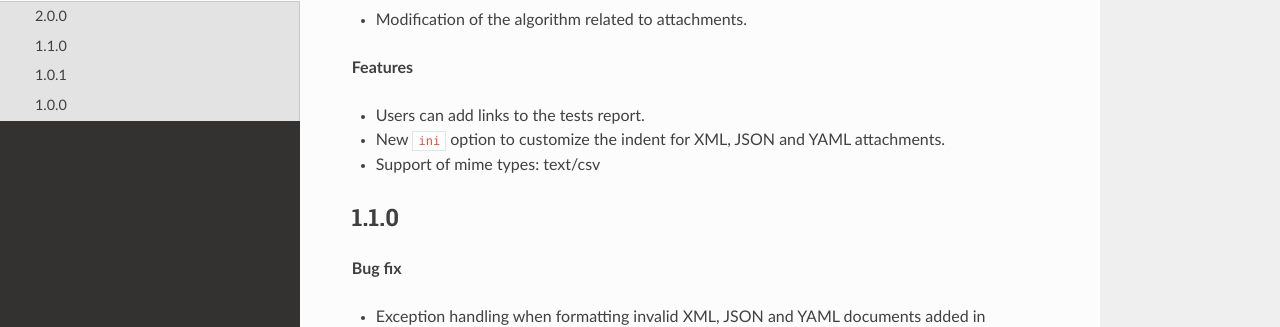
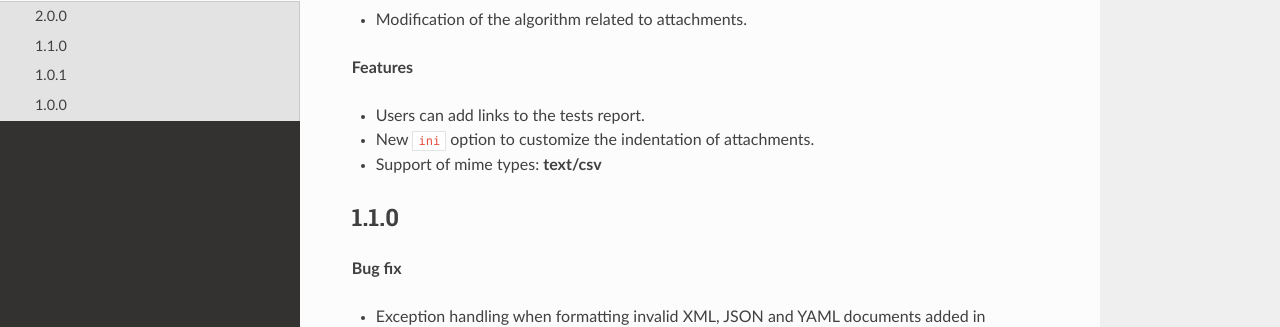
Before and after one commit to harmin-parra/pytest-report-extras, a Sphinx documentation site: the page built from docs/changelog.rst, in a window 1280 px wide and 1294 px high. Shown: the part 256-583 px from the top of the window. Built offline with Sphinx 7.4.7 and the Read the Docs theme 3.1.0, drawn with Linux system fonts in a browser that asks for light colours.

Commit message:
update docs

```diff
--- a/docs/changelog.rst
+++ b/docs/changelog.rst
@@ -13,8 +13,8 @@ Changelog
 **Features**
 
 * Users can add links to the tests report.
-* New ``ini`` option to customize the indent for XML, JSON and YAML attachments.
-* Support of mime types: text/csv
+* New ``ini`` option to customize the indentation of attachments.
+* Support of mime types: **text/csv**
 
 
 1.1.0
--- a/docs/user_guide.rst
+++ b/docs/user_guide.rst
@@ -44,7 +44,7 @@ Default value: ``pre``
 
 * ``extras_attachment_indent``
 
-The indentation for attachments
+The indent to use for attachments
 
 Accepted values: any positive integer.
 
```
